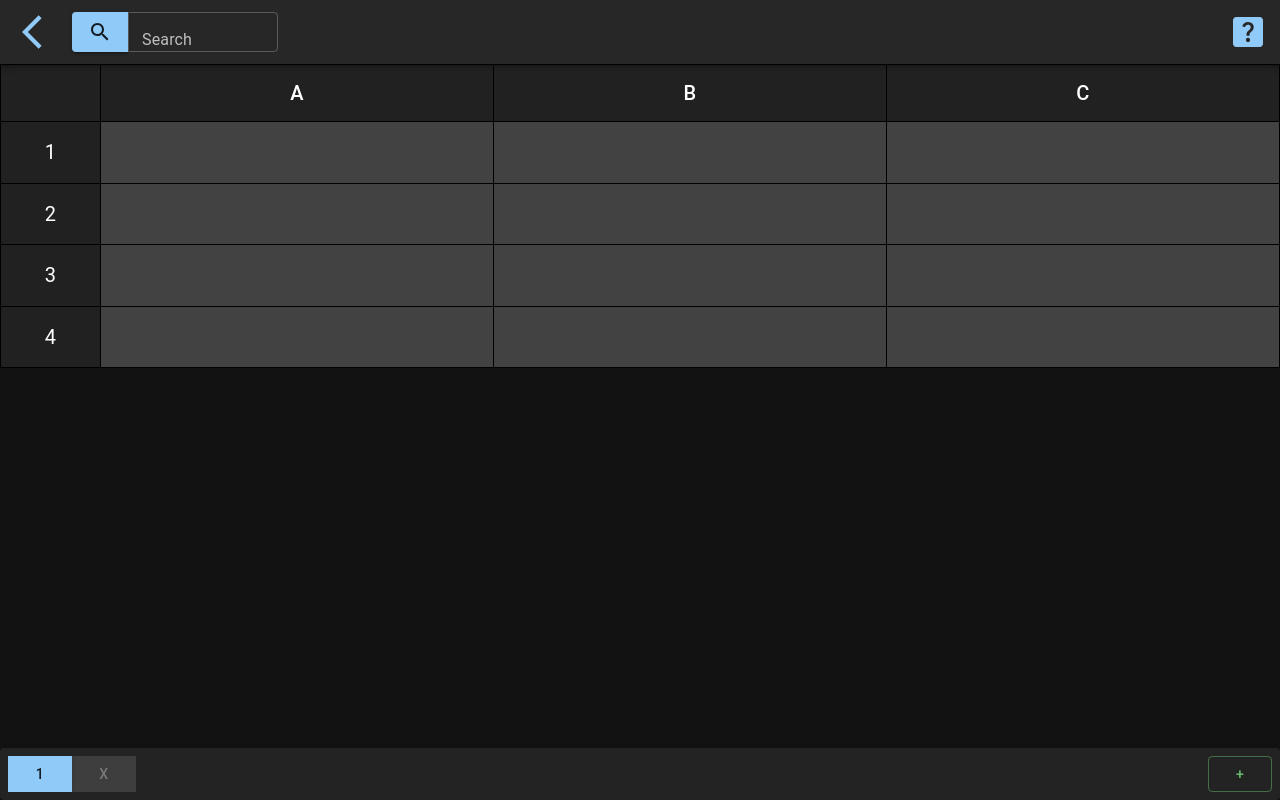
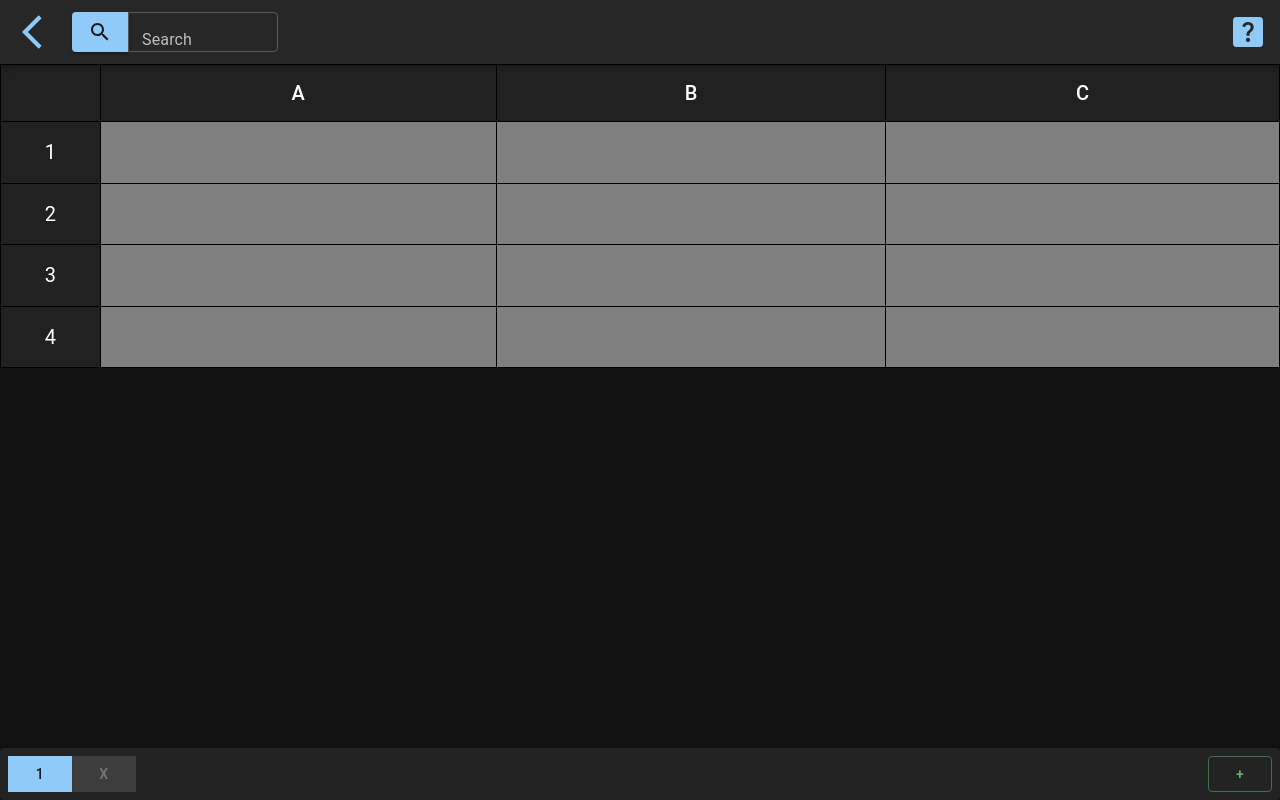
Before and after one commit to k4-100/calc, a React (Create React App) app: page /calc in a window 1280 px wide. Built offline with nearby package versions, Linux system fonts and the light colour scheme.

Commit message:
Basic implementation of CustomTableCell

```diff
--- /dev/null
+++ b/src/components/Sheet/CustomTable/CustomTableCell.tsx
@@ -0,0 +1,53 @@
+import React from "react";
+import { TableCell } from "@mui/material";
+type Props = {
+  x: number;
+  y: number;
+  data: any;
+  handleCellBlur: Function;
+  handleCellKeyDown: Function;
+  handleCellClick: Function;
+};
+
+const CustomTableCell: React.FC<Props> = ({
+  x,
+  y,
+  data,
+  handleCellBlur,
+  handleCellKeyDown,
+  handleCellClick,
+}) => {
+  return (
+    <TableCell
+      key={x}
+      id={`td-${x}-${y}`}
+      contentEditable
+      suppressContentEditableWarning
+      onBlur={(e) => handleCellBlur(x, y, e)}
+      onKeyDown={(e) => handleCellKeyDown(x, y, e)}
+      onClick={(e) => handleCellClick(x, y, e)}
+      sx={{
+        position: data.clicks === 0 ? "" : "absolute",
+        backgroundColor: data.wasFound ? "red" : `grey !important`,
+        fontSize: "18px",
+        // width: `calc(  (100vw - ${numberTdSize}px) / ${table.cells.length - 1} )`,
+        // minWidth:
+        //   data.clicks === 0
+        //     ? ""
+        //     : `calc( (100vw - ${numberTdSize}px) / ${
+        //         table.cells.length - 1
+        //       } ) !important`,
+        // maxWidth: `calc( (100vw - ${numberTdSize}px) / ${
+        //   table.cells.length - 1
+        // } )`,
+        overflowX: data.clicks === 0 ? "hidden" : "auto",
+        textOverflow: "ellipsis",
+        whiteSpace: "nowrap",
+      }}
+    >
+      {data.clicks === 2 ? data.text : data.value}
+    </TableCell>
+  );
+};
+
+export default CustomTableCell;
--- a/src/components/Sheet/CustomTable/index.tsx
+++ b/src/components/Sheet/CustomTable/index.tsx
@@ -11,6 +11,7 @@ import _ from "lodash";
 import { evaluate } from "mathjs";
 import { CellClass, TableClass, SheetClass } from "../../../utility/Classes";
 import { useGlobalContext } from "../../../context";
+import CustomTableCell from "./CustomTableCell";
 
 /**
  * size of td cell with a number (the one used for indexing)
@@ -205,39 +206,47 @@ const CustomTable: React.FC = () => {
                 {y + 1}
               </TableCell>
               {table.cells[y].map((data: CellClass, x) => (
-                <TableCell
-                  key={x}
-                  id={`td-${x}-${y}`}
-                  contentEditable
-                  suppressContentEditableWarning
-                  onBlur={(e) => handleCellBlur(x, y, e)}
-                  onKeyDown={(e) => handleCellKeyDown(x, y, e)}
-                  onClick={(e) => handleCellClick(x, y, e)}
-                  sx={{
-                    position: data.clicks === 0 ? "" : "absolute",
-                    backgroundColor: data.wasFound
-                      ? red[500]
-                      : `${grey[800]} !important`,
-                    fontSize: "18px",
-                    width: `calc(  (100vw - ${numberTdSize}px) / ${
-                      table.cells.length - 1
-                    } )`,
-                    minWidth:
-                      data.clicks === 0
-                        ? ""
-                        : `calc( (100vw - ${numberTdSize}px) / ${
-                            table.cells.length - 1
-                          } ) !important`,
-                    maxWidth: `calc( (100vw - ${numberTdSize}px) / ${
-                      table.cells.length - 1
-                    } )`,
-                    overflowX: data.clicks === 0 ? "hidden" : "auto",
-                    textOverflow: "ellipsis",
-                    whiteSpace: "nowrap",
-                  }}
-                >
-                  {data.clicks === 2 ? data.text : data.value}
-                </TableCell>
+                <CustomTableCell
+                  x={x}
+                  y={y}
+                  data={data}
+                  handleCellBlur={handleCellBlur}
+                  handleCellKeyDown={handleCellKeyDown}
+                  handleCellClick={handleCellClick}
+                />
+                // <TableCell
+                //   key={x}
+                //   id={`td-${x}-${y}`}
+                //   contentEditable
+                //   suppressContentEditableWarning
+                //   onBlur={(e) => handleCellBlur(x, y, e)}
+                //   onKeyDown={(e) => handleCellKeyDown(x, y, e)}
+                //   onClick={(e) => handleCellClick(x, y, e)}
+                //   sx={{
+                //     position: data.clicks === 0 ? "" : "absolute",
+                //     backgroundColor: data.wasFound
+                //       ? red[500]
+                //       : `${grey[800]} !important`,
+                //     fontSize: "18px",
+                //     width: `calc(  (100vw - ${numberTdSize}px) / ${
+                //       table.cells.length - 1
+                //     } )`,
+                //     minWidth:
+                //       data.clicks === 0
+                //         ? ""
+                //         : `calc( (100vw - ${numberTdSize}px) / ${
+                //             table.cells.length - 1
+                //           } ) !important`,
+                //     maxWidth: `calc( (100vw - ${numberTdSize}px) / ${
+                //       table.cells.length - 1
+                //     } )`,
+                //     overflowX: data.clicks === 0 ? "hidden" : "auto",
+                //     textOverflow: "ellipsis",
+                //     whiteSpace: "nowrap",
+                //   }}
+                // >
+                //   {data.clicks === 2 ? data.text : data.value}
+                // </TableCell>
               ))}
             </TableRow>
           ))}
```
